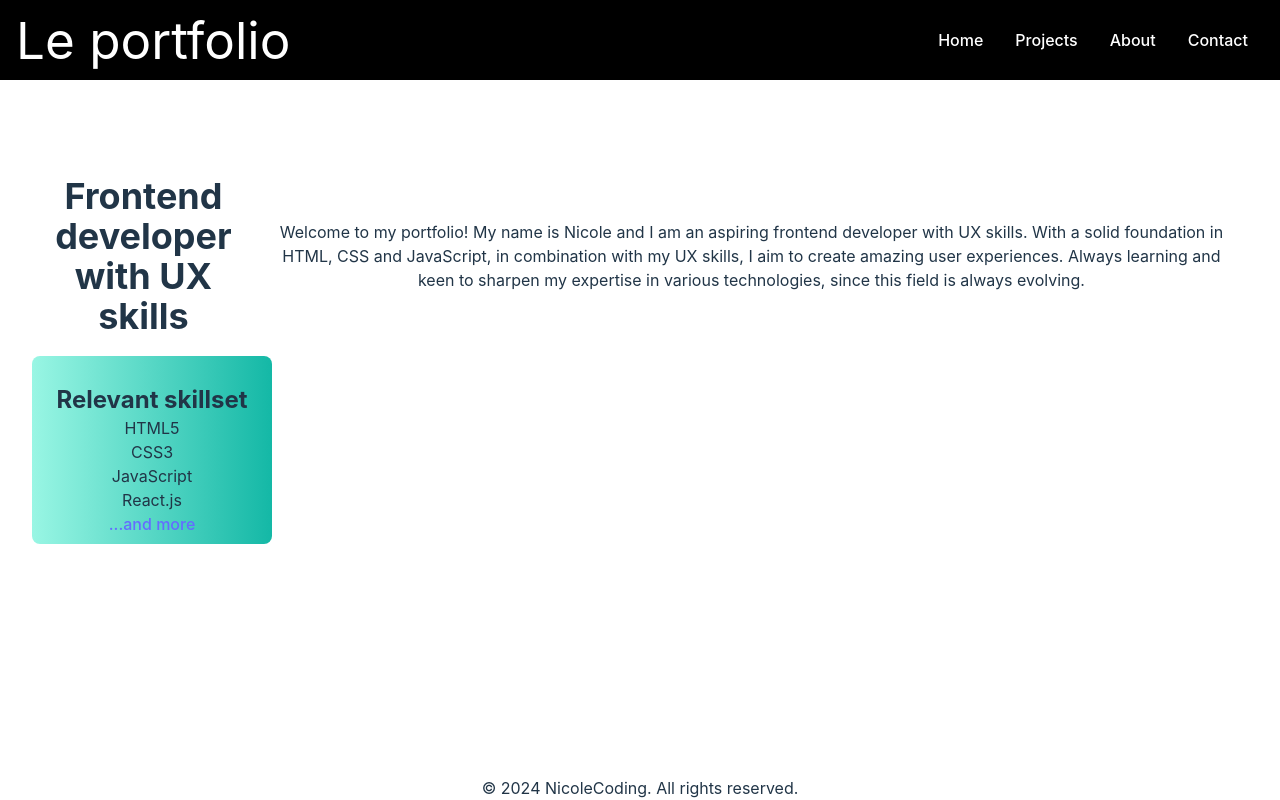
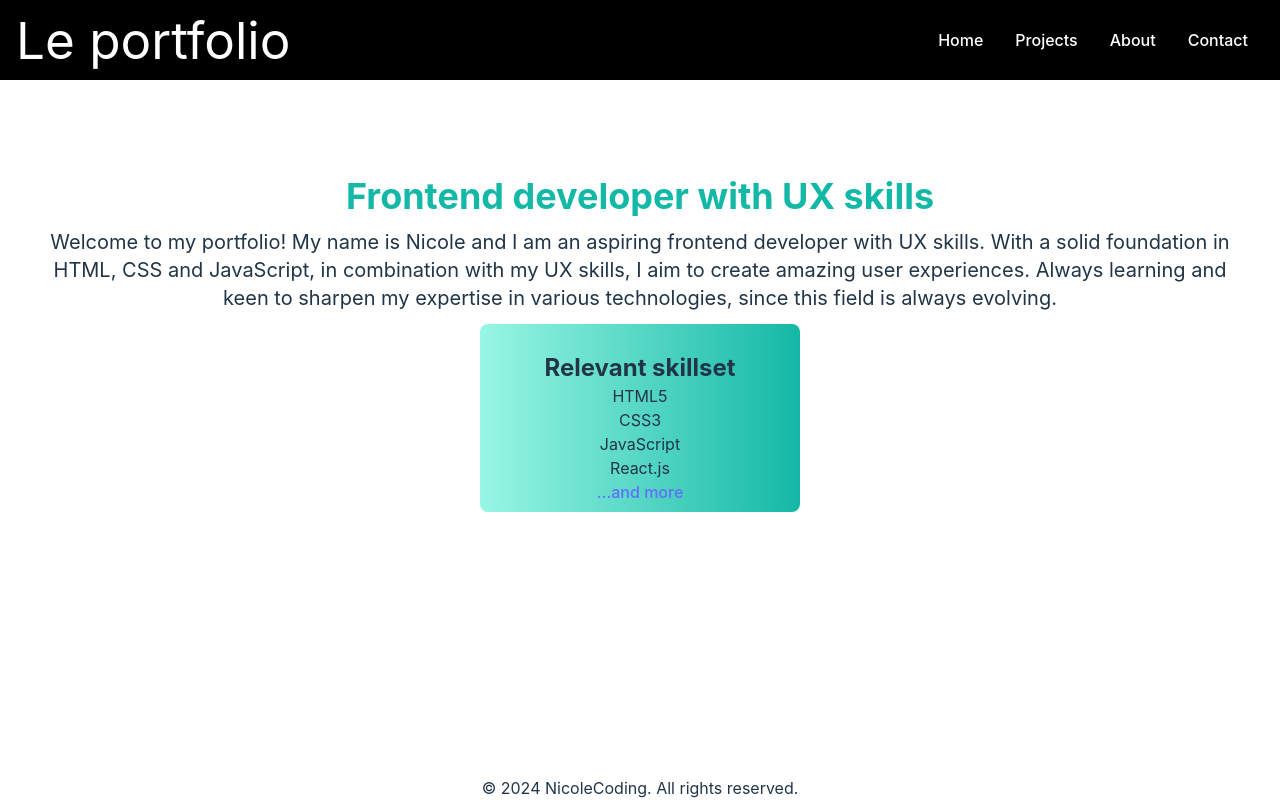
Before and after one commit to NicoleCoding/Portfolio-react, a React (Vite) app: page / in a window 1280 px wide. Built offline with nearby package versions, Linux system fonts and the light colour scheme.

Commit message:
Adjustments in nav and home styling: - Changed text color on hover in nav links - Adjusted width of the "skills"-list - Updated text color of h2 in home component

```diff
--- a/src/components/Home.jsx
+++ b/src/components/Home.jsx
@@ -3,14 +3,14 @@ import { Link } from "wouter";
 export default function Home() {
     return (
         <section className="container mx-auto p-4 md:p-8">
-            <section id="intro" className="flex flex-col md:flex-row justify-between items-center">
-                <h2 className="font-bold text-4xl">Frontend developer with UX skills</h2>
-                <p className="p-3">Welcome to my portfolio! My name is Nicole and I am an aspiring frontend developer with UX skills. With a solid foundation in HTML, CSS and JavaScript, in combination with my UX
+            <section id="intro" className="flex flex-col md:flex-col justify-between items-center">
+                <h2 className="font-bold text-4xl text-teal-500">Frontend developer with UX skills</h2>
+                <p className="p-3 text-xl">Welcome to my portfolio! My name is Nicole and I am an aspiring frontend developer with UX skills. With a solid foundation in HTML, CSS and JavaScript, in combination with my UX
                     skills, I aim to create amazing user experiences. Always learning and keen to sharpen my expertise in various technologies, since this field is always evolving.
                 </p>
 
             </section>
-            <ul className="bg-gradient-to-r from-teal-200 to-teal-500 p-2 rounded-lg mt-5 w-60 flex flex-col items-center">
+            <ul className="bg-gradient-to-r from-teal-200 to-teal-500 p-2 rounded-lg mx-auto w-80 flex flex-col items-center text-center">
             <h2 className="font-bold text-2xl pt-5">Relevant skillset</h2>
                 <li>HTML5</li>
                 <li>CSS3</li>
--- a/src/components/Nav.jsx
+++ b/src/components/Nav.jsx
@@ -5,10 +5,10 @@ export default function Nav() {
     return (
         <nav className="flex flex-col md:flex-row items-center">
             <ul className="flex flex-col md:flex-row md:items-center justify-end">
-                <li className="mb-2 md:mb-0"><Link className="block py-2 px-4 text-white hover:bg-gray-700" href="/">Home</Link></li>
-                <li className="mb-2 md:mb-0"><Link className="block py-2 px-4 text-white hover:bg-gray-700"href="/projects">Projects</Link></li>
-                <li className="mb-2 md:mb-0"><Link className="block py-2 px-4 text-white hover:bg-gray-700" href="/about">About</Link></li>
-                <li className="mb-2 md:mb-0"><Link className="block py-2 px-4 text-white hover:bg-gray-700" href="/contact">Contact</Link></li>
+                <li className="mb-2 md:mb-0"><Link className="block py-2 px-4 text-white hover:bg-gray-700 hover:text-teal-400" href="/">Home</Link></li>
+                <li className="mb-2 md:mb-0"><Link className="block py-2 px-4 text-white hover:bg-gray-700 hover:text-teal-400" href="/projects">Projects</Link></li>
+                <li className="mb-2 md:mb-0"><Link className="block py-2 px-4 text-white hover:bg-gray-700 hover:text-teal-400" href="/about">About</Link></li>
+                <li className="mb-2 md:mb-0"><Link className="block py-2 px-4 text-white hover:bg-gray-700 hover:text-teal-400" href="/contact">Contact</Link></li>
             </ul>
 
     </nav>
```
